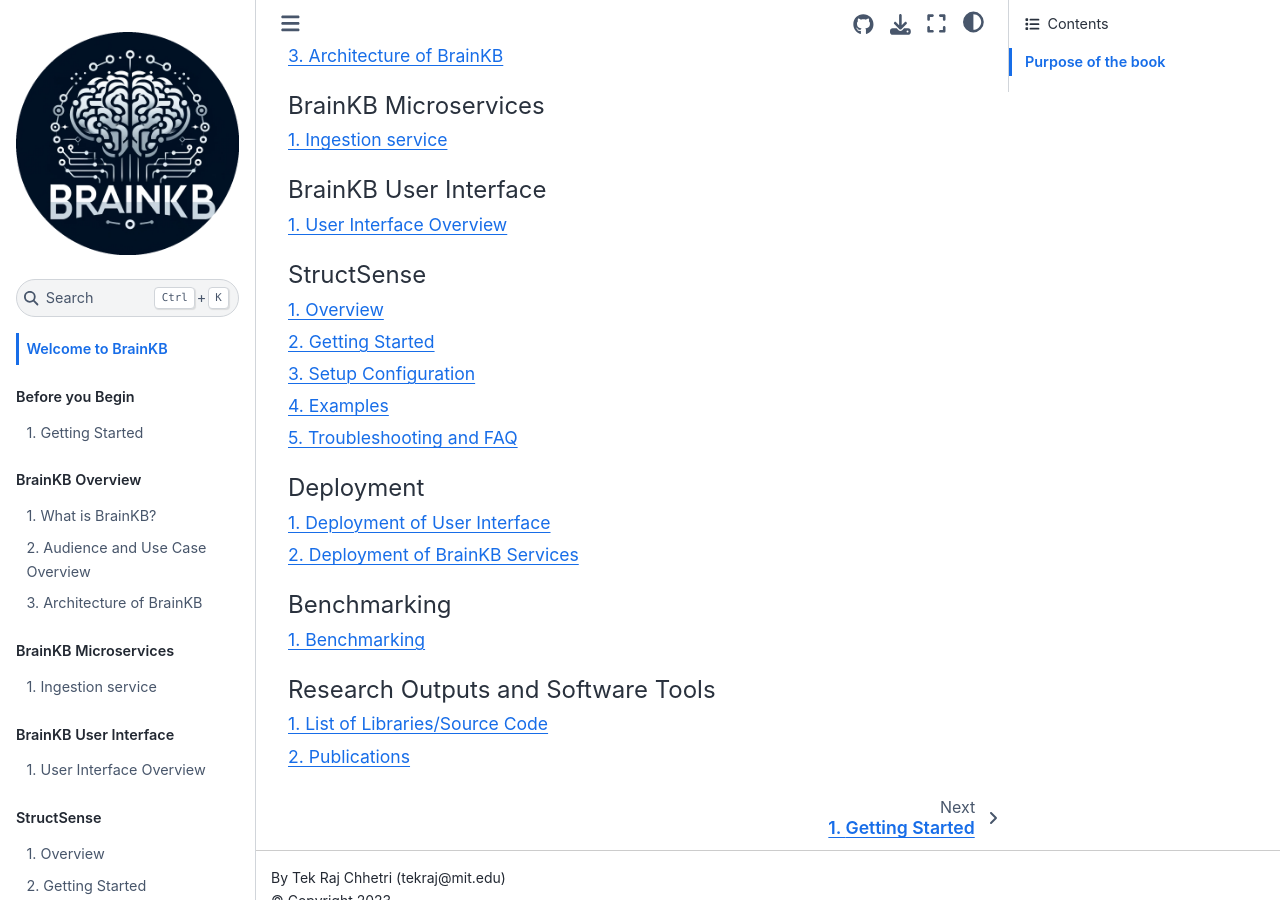
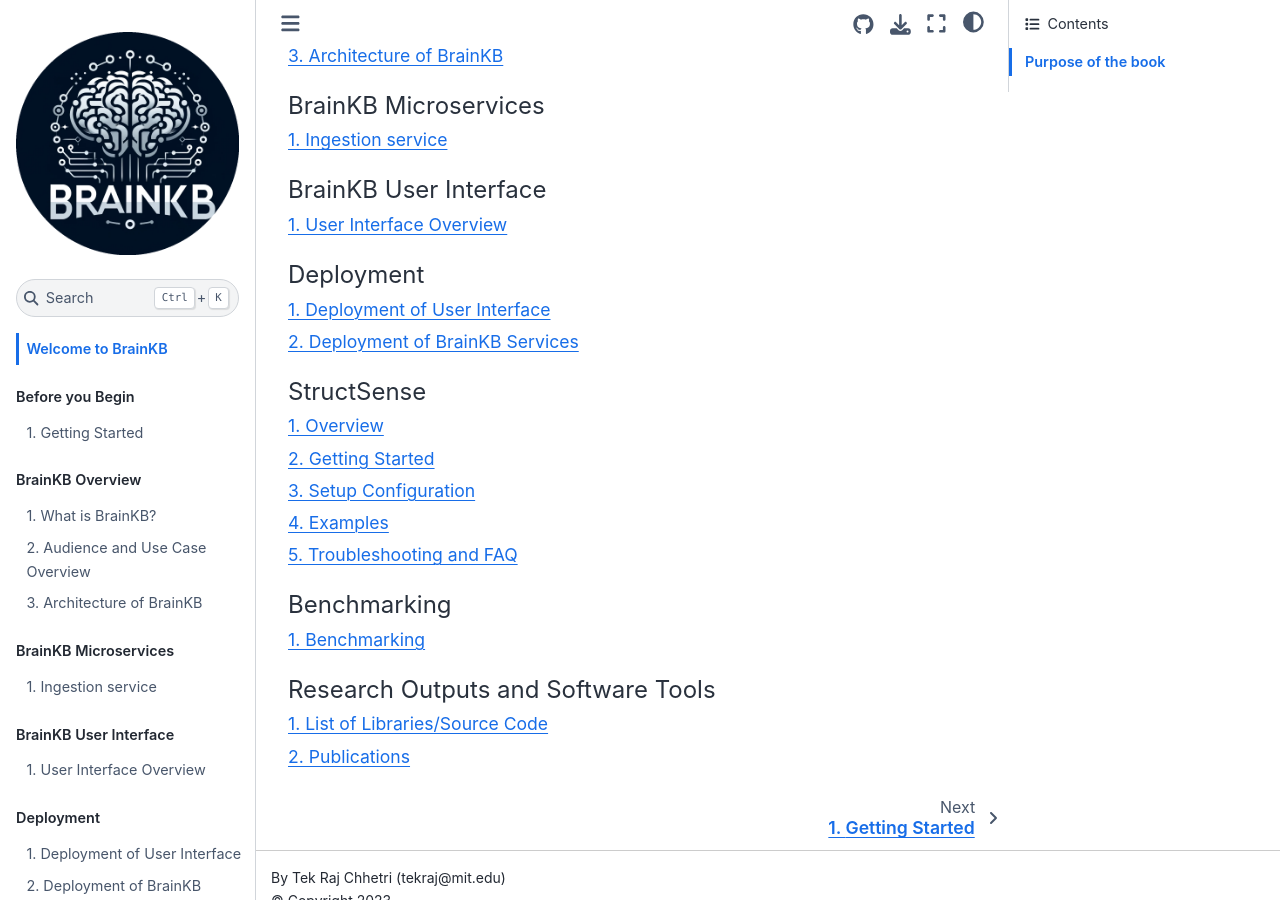
Before and after one commit to sensein/brainkbdocs, a Jupyter Book: the page built from docs/index.md, in a window 1280 px wide and 900 px high, scrolled down 1067 px. Built offline with Jupyter Book 1.0.4 settings and Sphinx 7.4.7 and the Sphinx Book theme 1.1.4, drawn with Linux system fonts in a browser that asks for light colours.

Commit message:
Update _toc.yml
reordered the sections in _toc (switched deployment and structsense)

```diff
--- a/docs/_toc.yml
+++ b/docs/_toc.yml
@@ -22,6 +22,11 @@
     numbered: True
     chapters:
     - file: brainkbui
+  - caption: Deployment
+    numbered: True
+    chapters:
+    - file: deployment_userinterface
+    - file: deployment_braikbservices
   - caption: StructSense
     numbered: True
     chapters:
@@ -30,11 +35,6 @@
     - file: structsense_configuration
     - file: structsense_examples
     - file: structsense_troubleshooting
-  - caption: Deployment
-    numbered: True
-    chapters:
-    - file: deployment_userinterface
-    - file: deployment_braikbservices
   - caption: Benchmarking
     numbered: True
     chapters:
```
